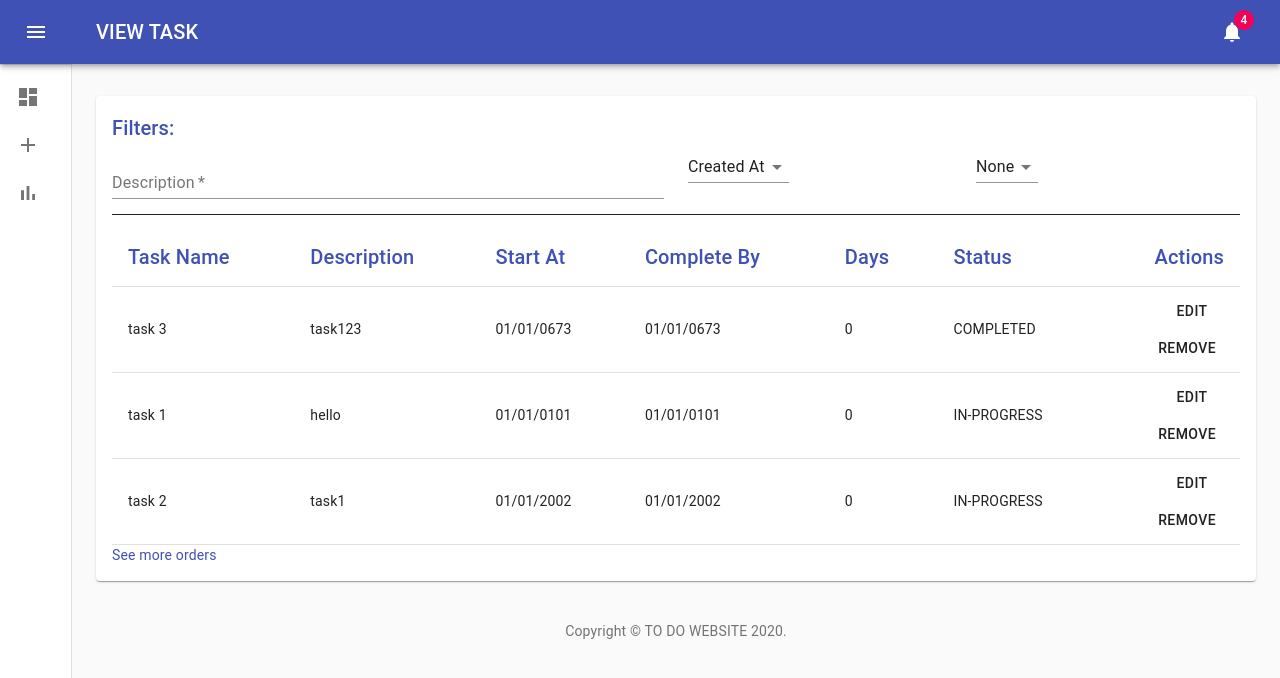
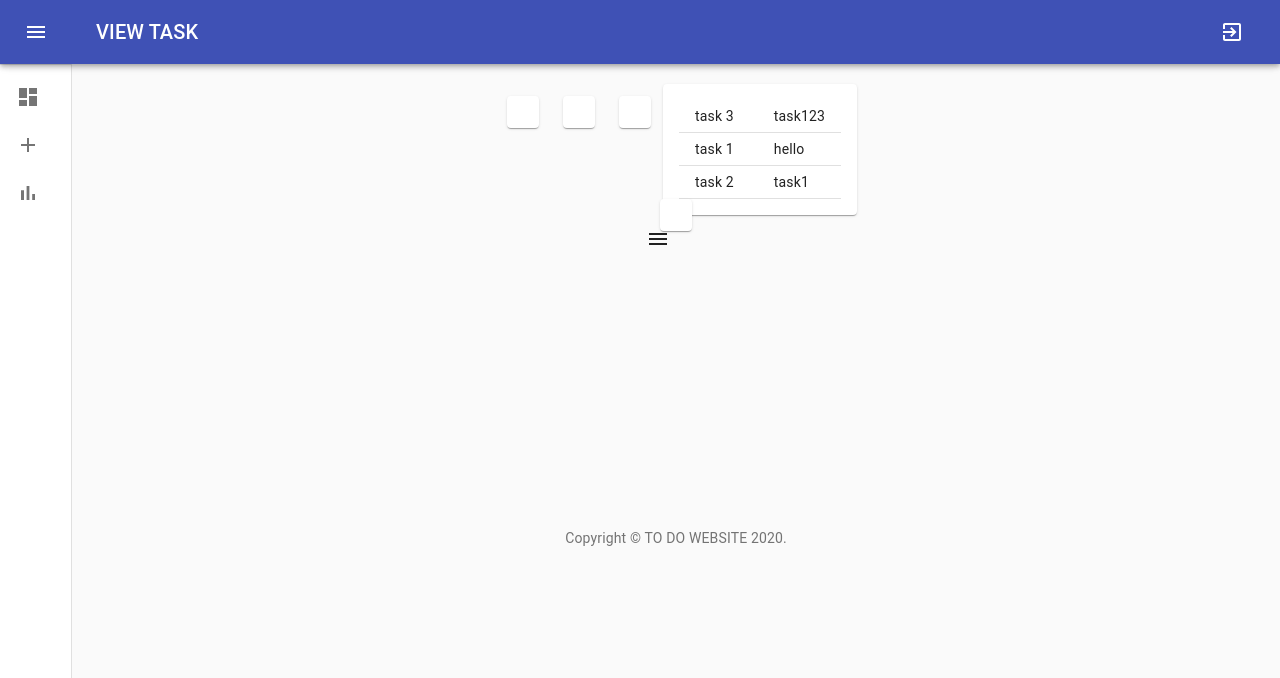
Before and after one commit to saumyaaajain/TODO, a React (Create React App) app: page / in a window 1280 px wide. Shown: the top 678 px of the page. Built offline with nearby package versions, Linux system fonts and the light colour scheme; the HTML template or start-up script is replaced by a standard one.

Commit message:
editing layput

```diff
--- a/package.json
+++ b/package.json
@@ -19,6 +19,8 @@
     "react-redux": "^7.2.0",
     "react-router-dom": "^5.2.0",
     "react-scripts": "3.4.1",
+    "react-time-picker": "^4.0.1",
+    "react-timekeeper": "^2.1.1",
     "react-uuid": "^1.0.2",
     "recharts": "^1.8.5",
     "redux": "^4.0.5",
--- a/src/components/AddFile.js
+++ b/src/components/AddFile.js
@@ -7,6 +7,7 @@ import Grid from '@material-ui/core/Grid';
 import Typography from '@material-ui/core/Typography';
 import TextField from '@material-ui/core/TextField';
 import Button from "@material-ui/core/Button";
+import Timekeeper from 'react-timekeeper';
 
 const initialState = {
     title: '',
@@ -18,6 +19,7 @@ const initialState = {
     days: 0,
     status: 'in-progress',
     error: '',
+    time: '10:00',
 };
 
 
@@ -55,6 +57,10 @@ export default class AddFile extends React.Component{
         console.log(focused);
         this.setState({ focused });
     };
+
+    onChange = (time) =>{
+        console.log(time);
+    }
 
     onSubmit = (e) => {
         if(this.state.title.length === 0){
@@ -97,6 +103,12 @@ export default class AddFile extends React.Component{
                 {/*<Typography variant="h6" gutterBottom>*/}
                 {/*    Add Task*/}
                 {/*</Typography>*/}
+                <div>
+                    <Timekeeper
+                        time={this.state.time}
+                        onChange={this.onChange}
+                    />
+                </div>
                 <div style={{color:'red'}}>
                     {this.state.error && this.state.error}
                 </div>
--- a/src/components/Dashboard.js
+++ b/src/components/Dashboard.js
@@ -23,6 +23,7 @@ import Reports from './Reports';
 import {PageNotFound} from './PageNotFound';
 import {useStyles} from "../style/Dashboard";
 import Copyright from "./Copyright";
+import ExitToAppIcon from '@material-ui/icons/ExitToApp';
 
 export default function Dashboard() {
     const classes = useStyles();
@@ -36,14 +37,10 @@ export default function Dashboard() {
     const handleDrawerClose = () => {
         setOpen(false);
     };
-    let title = 'DASHBOARD';
     const setTitle = (tte) => {
         if(state.title !== tte){
             setState({title: tte});
         }
-    };
-    const getTitle = () => {
-        return title;
     };
 //    const fixedHeightPaper = clsx(classes.paper, classes.fixedHeight);
 
@@ -66,9 +63,7 @@ export default function Dashboard() {
                             {state.title}
                         </Typography>
                         <IconButton color="inherit">
-                            <Badge badgeContent={4} color="secondary">
-                                <NotificationsIcon />
-                            </Badge>
+                            <ExitToAppIcon/>
                         </IconButton>
                     </Toolbar>
                 </AppBar>
--- a/src/components/ViewFile.js
+++ b/src/components/ViewFile.js
@@ -3,6 +3,7 @@ import {connect} from 'react-redux';
 import '../style/ViewFile.css';
 import Button from "@material-ui/core/Button";
 import Paper from '@material-ui/core/Paper';
+import Grid from "@material-ui/core/Grid";
 import Title from "./Title";
 import Table from "@material-ui/core/Table";
 import TableHead from "@material-ui/core/TableHead";
@@ -17,85 +18,94 @@ import EditPopUp from "./EditPopUp";
 import CssBaseline from "@material-ui/core/CssBaseline";
 import '../style/ViewFile.css'
 import {useStyles} from "../style/ViewFile";
+import clsx from "clsx";
+import Toolbar from "@material-ui/core/Toolbar";
+import IconButton from "@material-ui/core/IconButton";
+import MenuIcon from "@material-ui/icons/Menu";
+import Typography from "@material-ui/core/Typography";
+import Badge from "@material-ui/core/Badge";
+import NotificationsIcon from "@material-ui/icons/Notifications";
+import AppBar from "@material-ui/core/AppBar";
+import ChevronLeftIcon from "@material-ui/icons/ChevronLeft";
+import Divider from "@material-ui/core/Divider";
+import List from "@material-ui/core/List";
+import {mainListItems} from "./listItems";
+import Drawer from "@material-ui/core/Drawer";
 
 const ViewFile = (props) => {
     const classes = useStyles();
-    //console.log(props);
+    console.log(props);
     props.getTitle('VIEW TASK');
+    const [open, setOpen] = React.useState(false);
+    const handleDrawerOpen = () => {
+        setOpen(true);
+    };
+    const handleDrawerClose = () => {
+        setOpen(false);
+    };
   return (
       <React.Fragment>
+          <Grid item xs={12}>
+              <Grid container justify="center" spacing={3}>
+                  {[0, 1, 2].map((value) => (
+                      <Grid key={value} item>
+                          <Paper className={classes.paper} />
+                      </Grid>
+                  ))}
                   <Paper className={classes.paper}>
-              <Title>Filters: </Title>
-              <TaskListFilters/>
-              <CssBaseline />
-              <div className='line'/>
                       <Table size="small">
-                  <TableHead>
-                      <TableRow>
-                          <TableCell>
-                              <Title style={{color: 'black'}}>
-                                  Task Name
-                              </Title>
-                          </TableCell>
-                          <TableCell>
-                              <Title>
-                                  Description
-                              </Title>
-                          </TableCell>
-                          <TableCell>
-                              <Title>
-                                  Start At
-                              </Title>
-                          </TableCell>
-                          <TableCell>
-                              <Title>
-                                  Complete By
-                              </Title>
-                          </TableCell>
-                          <TableCell>
-                              <Title>
-                                  Days
-                              </Title>
-                          </TableCell>
-                          <TableCell>
-                              <Title>
-                                  Status
-                              </Title>
-                          </TableCell>
-                          <TableCell align="right">
-                              <Title>
-                                  Actions
-                              </Title>
-                          </TableCell>
-                      </TableRow>
-                  </TableHead>
                           <TableBody>
                               {props.task.map((tsk) => (
                                   <TableRow key={tsk.id}>
                                       <TableCell>{tsk.title}</TableCell>
                                       <TableCell>{tsk.description}</TableCell>
-                              <TableCell>{tsk.startDate.format('DD/MM/YYYY').toString()}</TableCell>
-                              <TableCell>{tsk.startDate.format('DD/MM/YYYY').toString()}</TableCell>
-                              <TableCell>{tsk.days}</TableCell>
-                              <TableCell>{tsk.status.toUpperCase()}</TableCell>
-                              <TableCell align="right">
-                                  <EditPopUp {...props} task={tsk}/>
-                                  <Button
-                                      onClick={() => props.dispatch(remove(tsk.id))}
-                                  >
-                                      Remove
-                                  </Button>
-                              </TableCell>
                                   </TableRow>
                               ))}
                           </TableBody>
                       </Table>
-              <div className={classes.seeMore}>
-                  <Link color="primary" href="#" >
-                      See more orders
-                  </Link>
+                  </Paper>
+                  <Grid container
+                        justify="center"
+                        spacing={4}
+                  >
+                      <Paper className={classes.paper}>
+
+                      </Paper>
+                  </Grid>
+              </Grid>
+              <Grid container
+                    justify="center"
+                    spacing={5}
+              >
+                  <Grid item>
+                      <IconButton
+                          edge="end"
+                          color="inherit"
+                          aria-label="open drawer"
+                          onClick={handleDrawerOpen}
+                          className={clsx(classes.menuButton, open && classes.menuButtonHidden)}
+                      >
+                          <MenuIcon />
+                      </IconButton>
+                      <Drawer
+                          variant="persistent"
+                          anchor="right"
+                          classes={{
+                              paper: clsx(classes.drawerPaper, !open && classes.drawerPaperClose),
+                          }}
+                          open={open}
+                      >
+                          <div className={classes.toolbarIcon}>
+                              <IconButton onClick={handleDrawerClose}>
+                                  <ChevronLeftIcon />
+                              </IconButton>
                           </div>
-          </Paper>
+                          <Divider />
+                          <List>{mainListItems}</List>
+                      </Drawer>
+                  </Grid>
+              </Grid>
+          </Grid>
       </React.Fragment>
   );
 };
--- a/src/style/ViewFile.js
+++ b/src/style/ViewFile.js
@@ -1,4 +1,6 @@
 import {makeStyles} from "@material-ui/core/styles";
+
+const drawerWidth = 240;
 
 export const useStyles = makeStyles((theme) => ({
     paper: {
@@ -9,5 +11,65 @@ export const useStyles = makeStyles((theme) => ({
     },
     pad: {
         padding: theme.spacing(3)
-    }
+    },
+    toolbar: {
+        paddingRight: 24, // keep right padding when drawer closed
+    },
+    toolbarIcon: {
+        display: 'flex',
+        alignItems: 'center',
+        justifyContent: 'flex-end',
+        padding: '0 8px',
+        ...theme.mixins.toolbar,
+    },
+    title: {
+        flexGrow: 1,
+    },
+    drawerPaper: {
+        position: 'relative',
+        whiteSpace: 'nowrap',
+        width: drawerWidth,
+        transition: theme.transitions.create('width', {
+            easing: theme.transitions.easing.sharp,
+            duration: theme.transitions.duration.leavingScreen,
+        }),
+    },
+    drawerPaperClose: {
+        overflowX: 'hidden',
+        transition: theme.transitions.create('width', {
+            easing: theme.transitions.easing.sharp,
+            duration: theme.transitions.duration.enteringScreen,
+        }),
+        width: theme.spacing(7),
+        [theme.breakpoints.up('sm')]: {
+            width: theme.spacing(9),
+        },
+    },
+    appBarSpacer: theme.mixins.toolbar,
+    content: {
+        flexGrow: 1,
+        height: '100vh',
+        overflow: 'auto',
+    },
+    appBar: {
+        zIndex: theme.zIndex.drawer + 1,
+        transition: theme.transitions.create(['width', 'margin'], {
+            easing: theme.transitions.easing.sharp,
+            duration: theme.transitions.duration.leavingScreen,
+        }),
+    },
+    appBarShift: {
+        marginLeft: drawerWidth,
+        width: `calc(100% - ${drawerWidth}px)`,
+        transition: theme.transitions.create(['width', 'margin'], {
+            easing: theme.transitions.easing.sharp,
+            duration: theme.transitions.duration.enteringScreen,
+        }),
+    },
+    menuButton: {
+        marginRight: 36,
+    },
+    menuButtonHidden: {
+        display: 'none',
+    },
 }));
```
Also changed, not shown: 1 other file (tests, documents, lock files or other folders). Lines whose indentation alone changed are shown as unchanged.
